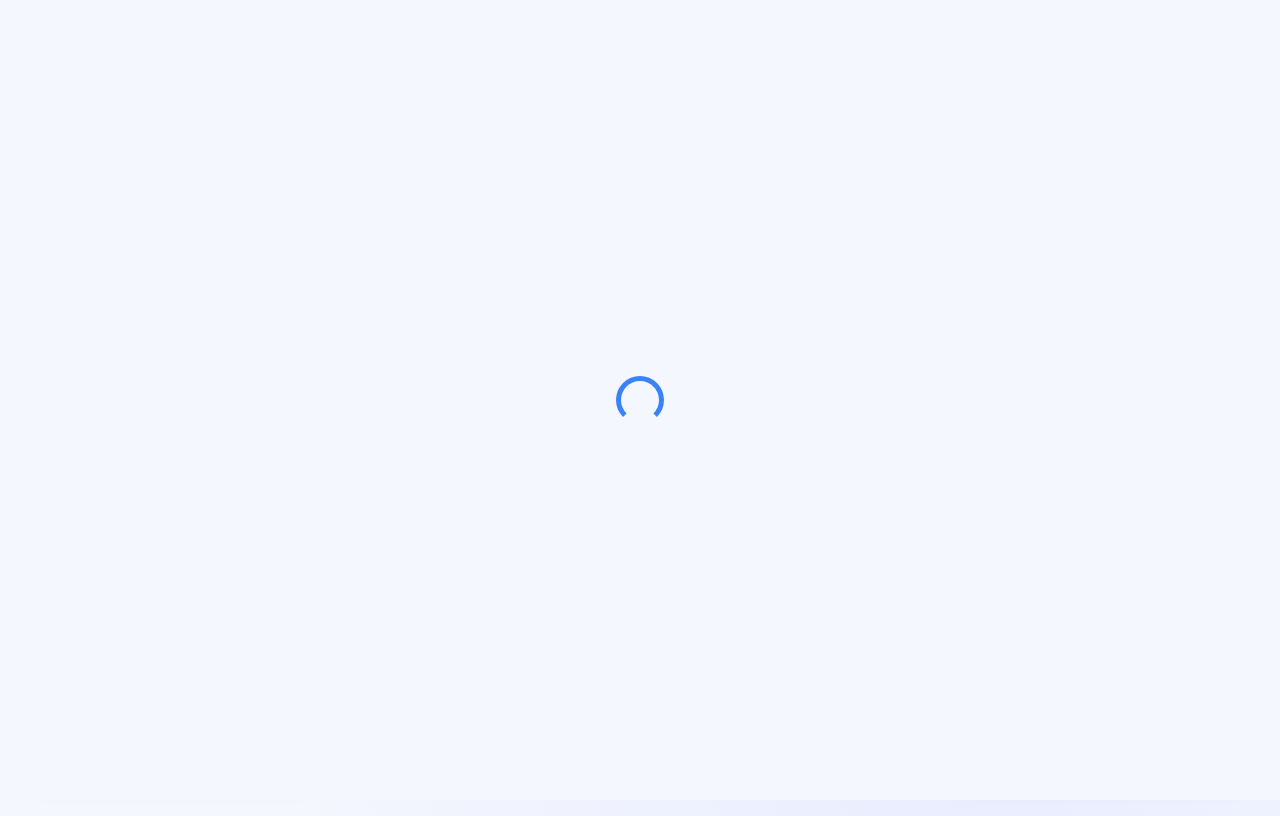
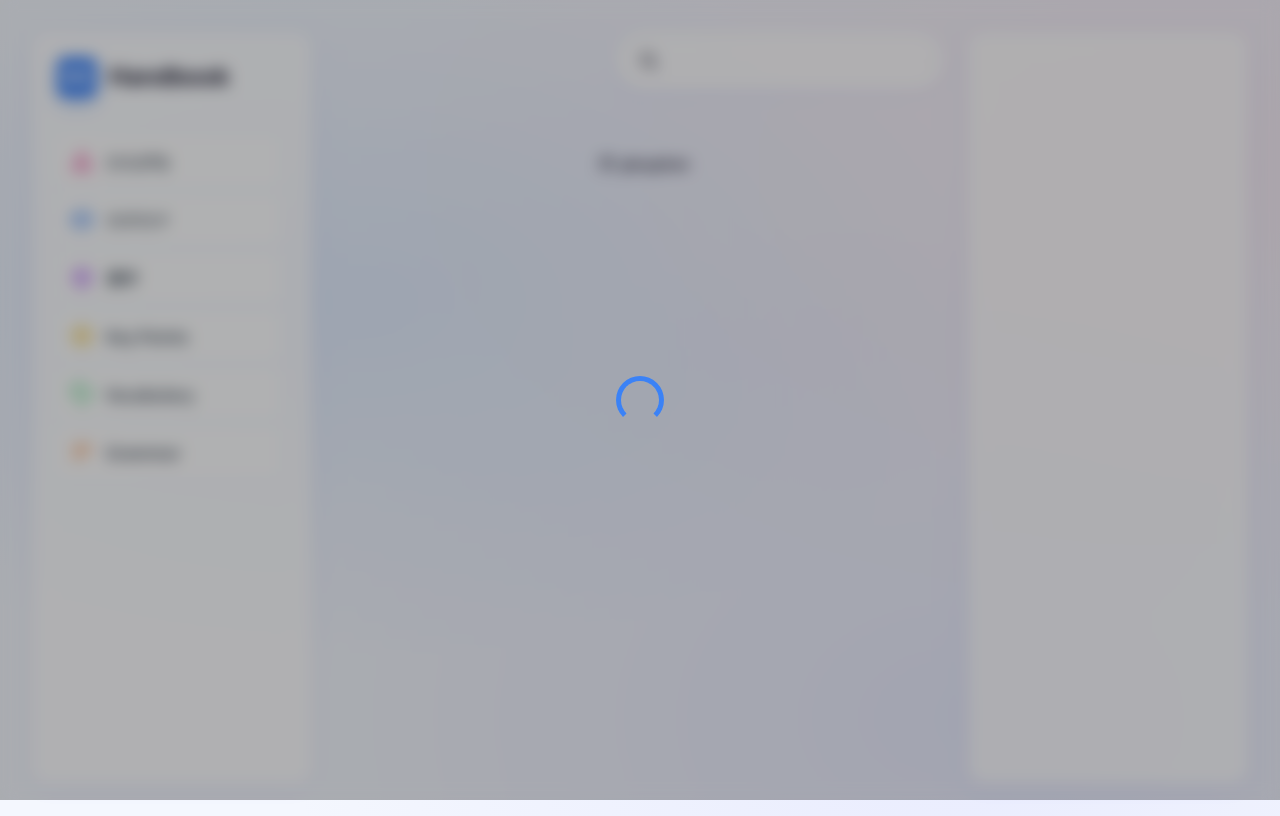
Before and after one commit to ghuyphan/n5-handbook, a plain HTML site: page index.html in a window 1280 px wide. Drawn offline with nearby package versions, Linux system fonts and the light colour scheme.

Commit message:
update css

```diff
--- a/styles.css
+++ b/styles.css
@@ -1411,14 +1411,18 @@ input:checked+.slider:before {
 /* --- Loading Overlay --- */
 #loading-overlay {
     position: fixed;
-    /* Changed from absolute to fixed */
     inset: 0;
-    background-color: var(--bg-main);
+    /* Apply a background color with transparency */
+    background-color: var(--backdrop-bg);
+    /* Add the blur effect */
+    backdrop-filter: blur(8px);
+    -webkit-backdrop-filter: blur(8px);
     display: flex;
     align-items: center;
     justify-content: center;
     z-index: 200;
-    transition: opacity 0.4s ease-out, visibility 0.4s;
+    /* Updated transition properties */
+    transition: opacity 0.4s ease-out, visibility 0.4s, backdrop-filter 0.4s ease-out;
     opacity: 1;
     visibility: visible;
 }
```
